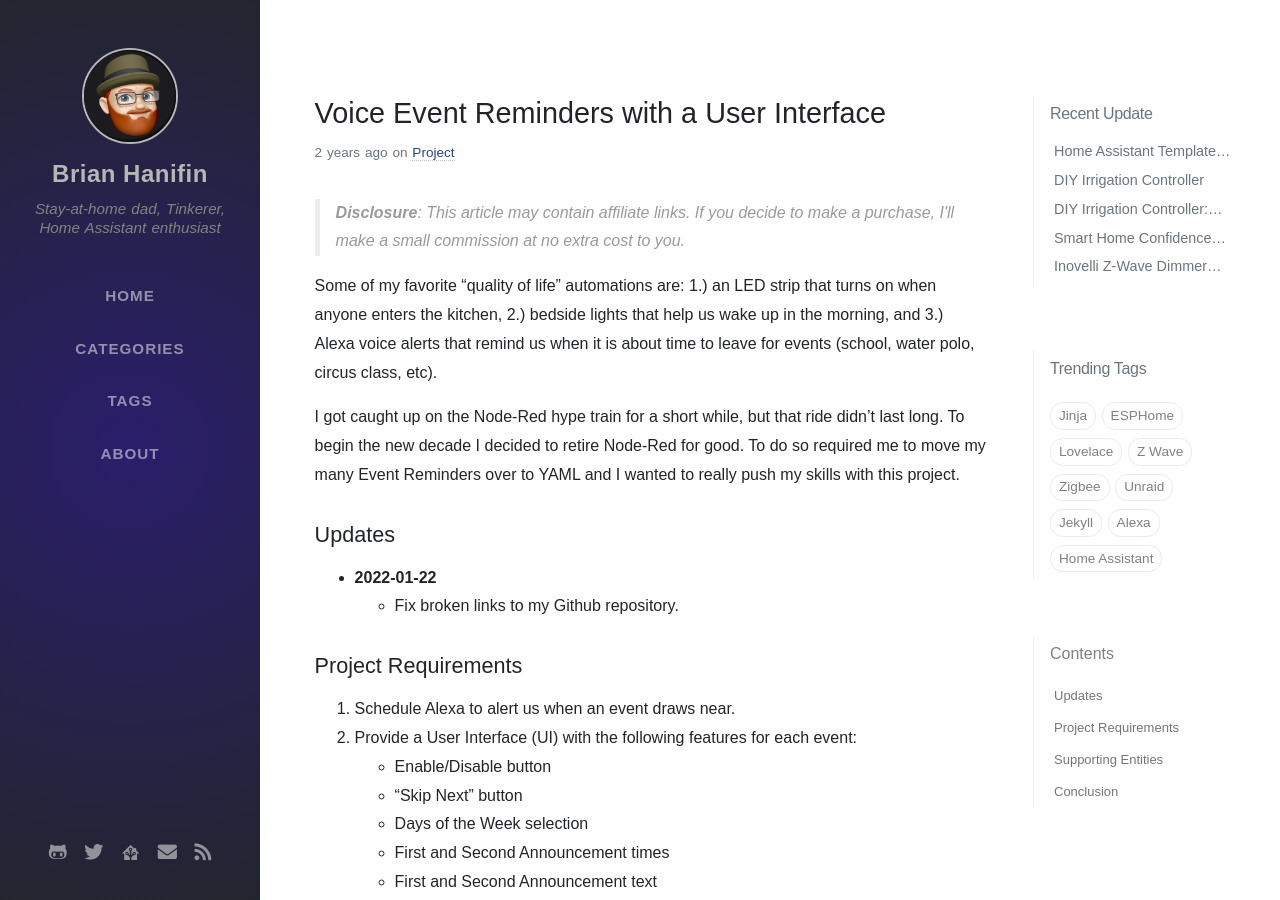
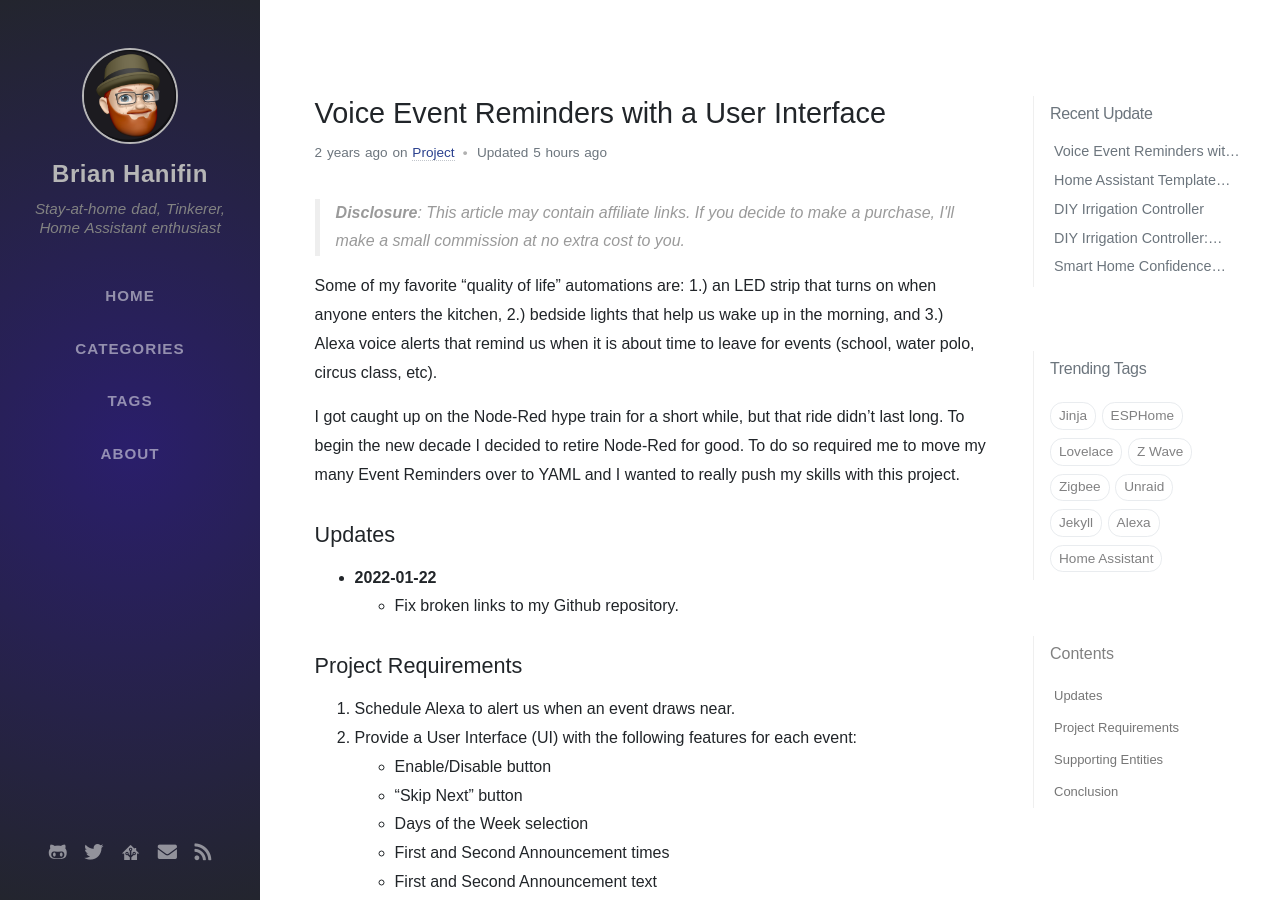
Before and after one commit to brianhanifin/brianhanifin.com, a Jekyll site: the page built from _posts/2020-01-06-voice-event-reminders-with-user-interface.md, in a window 1280 px wide and 900 px high. Built offline with Jekyll 4.4.1, drawn with Linux system fonts in a browser that asks for light colours; nearby versions of some CDN libraries; some web fonts are replaced; comment, search, counter and statistics services are not loaded; part of the change alters nothing that is shown.

```diff
--- a/_posts/2020-01-06-voice-event-reminders-with-user-interface.md
+++ b/_posts/2020-01-06-voice-event-reminders-with-user-interface.md
@@ -4,7 +4,7 @@ date: 2020-01-06 21:00:00 -0700
 categories: [Project]
 tags: [Home Assistant, Alexa, Lovelace]
 seo:
-  date_modified: 2020-01-06 21:00:00 -0700
+  date_modified: 2022-01-22 09:00:00 -0700
 ---
 
 Some of my favorite "quality of life" automations are: 1.) an LED strip that turns on when anyone
```
